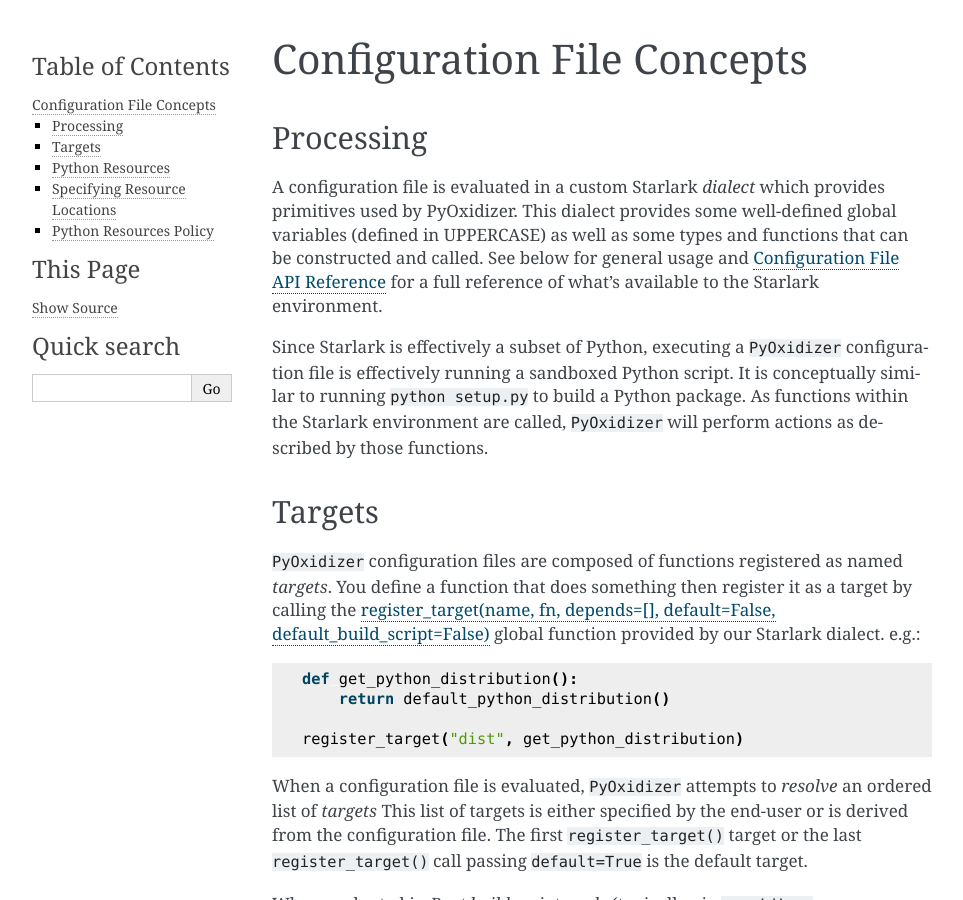
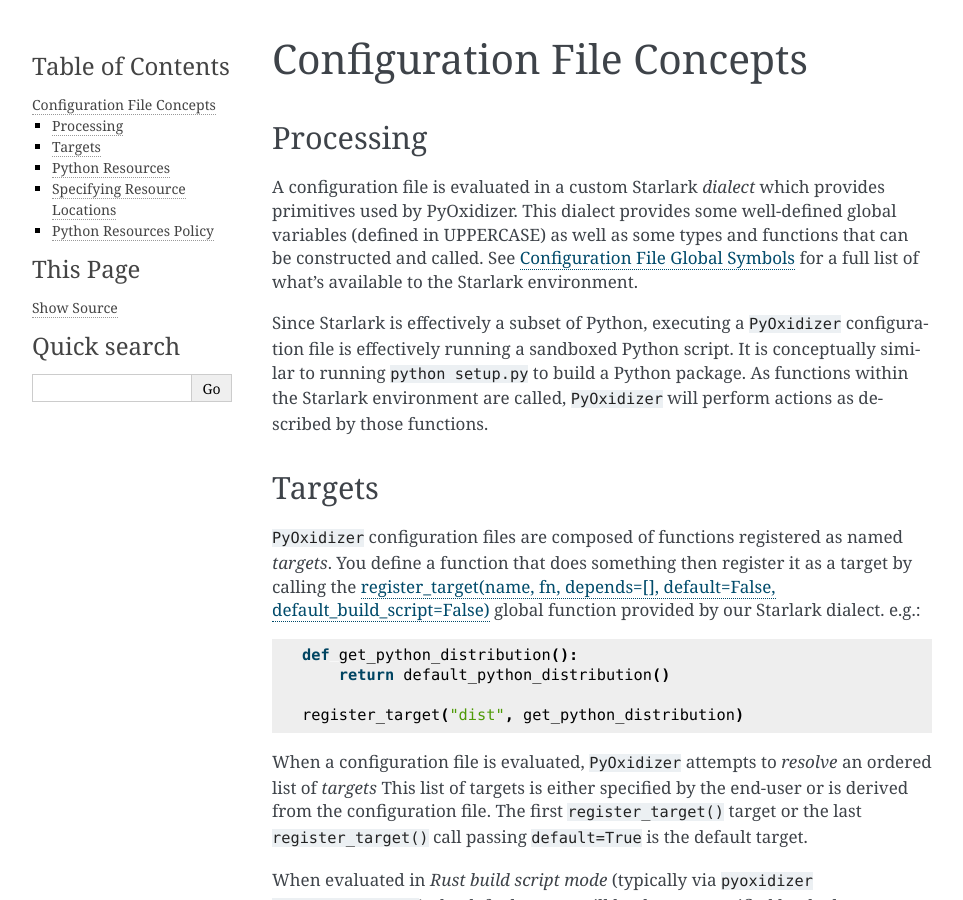
Before and after one commit to indygreg/PyOxidizer, a Sphinx documentation site: the page built from docs/config_concepts.rst, in a window 1280 px wide and 900 px high. Shown: the whole window, without its empty margins (148-1111 px from the left). Built offline with Sphinx 7.4.7, drawn with Linux system fonts in a browser that asks for light colours; the version number is read from the project's files by our own code.

Commit message:
docs: remove config api doc
Its content has been merged into config_*.rst files

```diff
--- a/docs/config_concepts.rst
+++ b/docs/config_concepts.rst
@@ -12,9 +12,9 @@
 A configuration file is evaluated in a custom Starlark *dialect* which
 provides primitives used by PyOxidizer. This dialect provides some
 well-defined global variables (defined in UPPERCASE) as well as some
-types and functions that can be constructed and called. See below
-for general usage and :ref:`config_api` for a full reference of what's
-available to the Starlark environment.
+types and functions that can be constructed and called. See
+:ref:`config_globals` for a full list of what's available to the
+Starlark environment.
 
 Since Starlark is effectively a subset of Python, executing a ``PyOxidizer``
 configuration file is effectively running a sandboxed Python script. It is
--- a/docs/index.rst
+++ b/docs/index.rst
@@ -30,7 +30,6 @@
    packaging
    oxidized_importer
    rust
-   config_api
    faq
    status
    comparisons
--- a/docs/packaging_config_file.rst
+++ b/docs/packaging_config_file.rst
@@ -6,8 +6,7 @@
 
 PyOxidizer's run-time behavior is controlled by ``pyoxidizer.bzl``
 Starlark (a Python-like language) configuration files. See :ref:`config_files`
-for a high-level overview of configuration files and :ref:`config_api`
-for a low-level reference of all primitives available in these files.
+for documentation on these files, including low-level API documentation.
 
 This document gives a medium-level overview of the important Starlark
 types and functions and how they all interact.
```
Also changed, not shown: docs/config_api.rst (deleted, +0 -19 lines).
